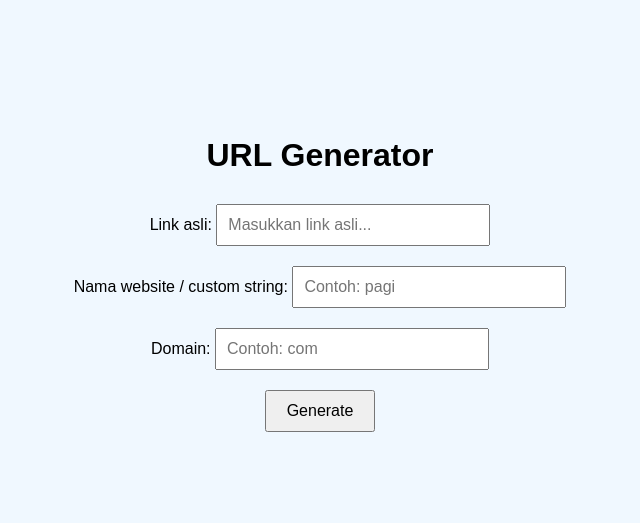
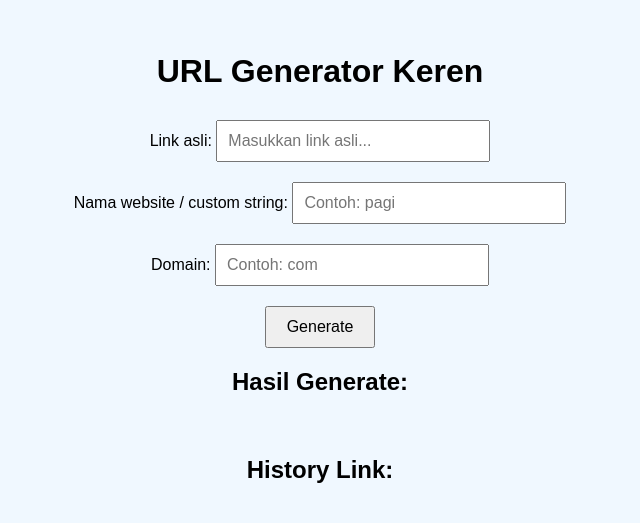
Before and after one commit to likezelwit/GenerateLink, a plain HTML site: page index.html in a window 1280 px wide. Shown: the part 144-667 px from the top of the page, without its empty margins (320-960 px from the left). Drawn offline with Linux system fonts and the light colour scheme.

Commit message:
Update index.html

```diff
--- a/index.html
+++ b/index.html
@@ -8,7 +8,7 @@
 </head>
 <body>
 
-<h1>URL Generator</h1>
+<h1>URL Generator Keren</h1>
 
 <div class="form-group">
   <label>Link asli:</label>
@@ -27,7 +27,11 @@
 
 <button onclick="generateURL()">Generate</button>
 
+<h2>Hasil Generate:</h2>
 <div id="result"></div>
+
+<h2>History Link:</h2>
+<ul id="history"></ul>
 
 <script src="script.js"></script>
 </body>
```
